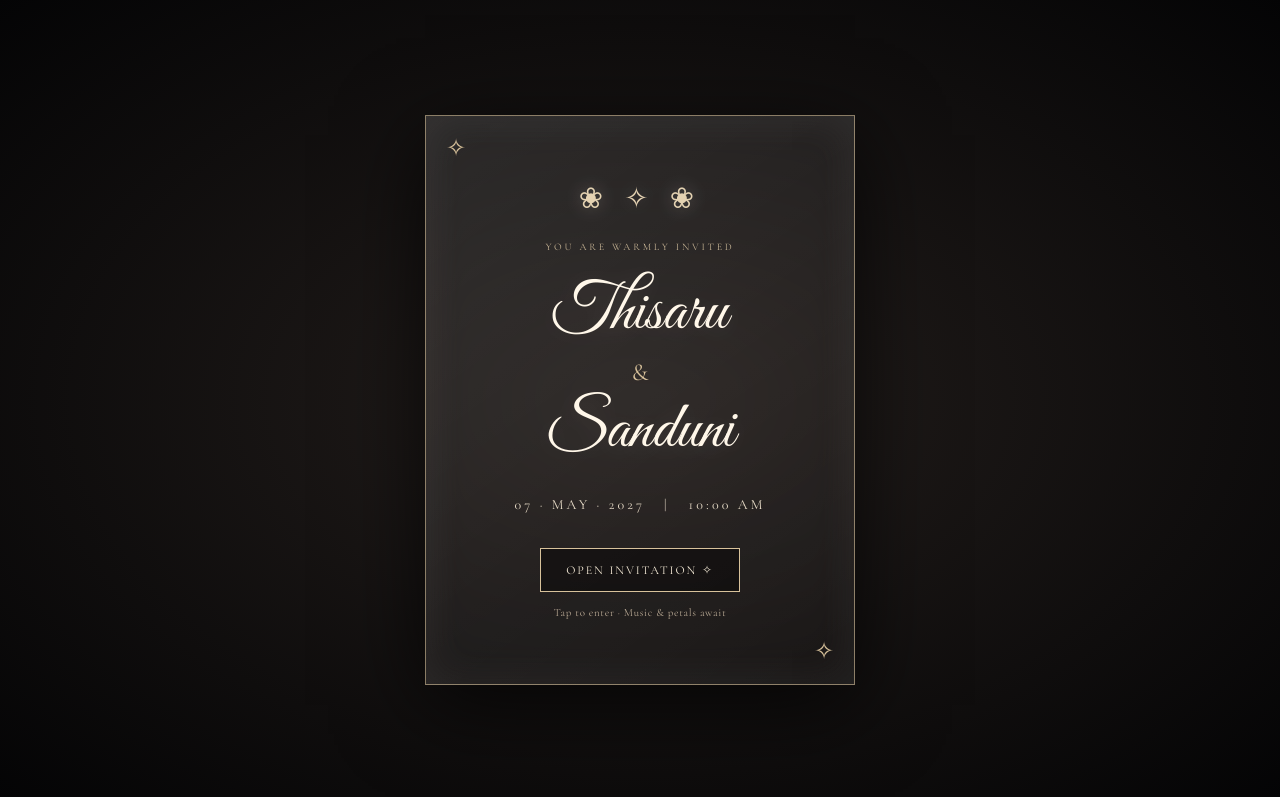
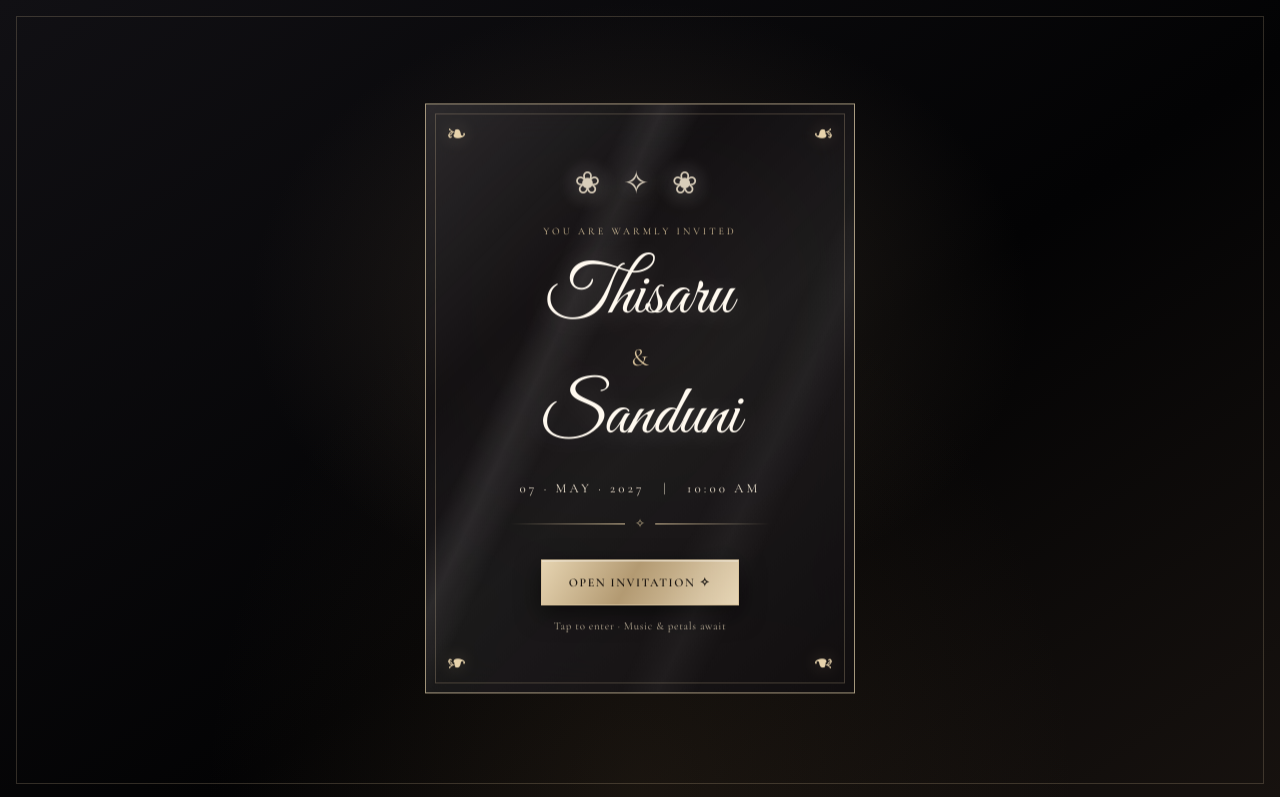
Before and after one commit to vikasithasamarasekara99-hash/wedding-invitation, a plain HTML site: page index.html in a window 1280 px wide. Shown: the top 797 px of the page. Drawn offline with nearby package versions, Linux system fonts and the light colour scheme.

Commit message:
Add files via upload

```diff
--- a/index.html
+++ b/index.html
@@ -52,31 +52,43 @@ footer{text-align:center;padding:32px 10px 45px;color:#c9bda9;font-style:italic;
 @media(max-width:440px){.music-toggle{right:10px;bottom:12px;padding:10px 13px;font-size:13px}}
 
 
-/* Elegant invitation-opening screen: the visitor's tap can start audio on mobile browsers. */
-.opening-screen{position:fixed;inset:0;z-index:100;display:grid;place-items:center;padding:24px;background:radial-gradient(ellipse at center,rgba(44,37,34,.78),rgba(4,4,5,.98)),#080809;transition:opacity .9s ease,visibility .9s ease}
+/* Cinematic luxury opening: black-glass invitation, silver-gold foil, floral corners and a graceful reveal. */
+.opening-screen{position:fixed;inset:0;z-index:100;display:grid;place-items:center;padding:22px;overflow:hidden;background:radial-gradient(ellipse at 50% 38%,rgba(72,60,48,.48),transparent 43%),radial-gradient(ellipse at 50% 100%,rgba(108,84,54,.16),transparent 48%),linear-gradient(145deg,#111014 0%,#030304 56%,#17120f 100%);transition:opacity 1s ease,visibility 1s ease}
+.opening-screen:before{content:"";position:absolute;inset:16px;border:1px solid #d8c29b36;pointer-events:none}
+.opening-screen:after{content:"";position:absolute;inset:-30%;pointer-events:none;background:linear-gradient(112deg,transparent 38%,#fff0 44%,#fff2 48%,#d8c29b22 50%,transparent 56%);transform:translateX(-65%) rotate(8deg);animation:openingSweep 7s ease-in-out infinite}
 .opening-screen.closed{opacity:0;visibility:hidden;pointer-events:none}
-.opening-card{position:relative;width:min(430px,100%);min-height:570px;display:flex;flex-direction:column;align-items:center;justify-content:center;text-align:center;padding:42px 28px;border:1px solid #d8c29b99;background:linear-gradient(145deg,rgba(255,255,255,.10),rgba(255,255,255,.025));box-shadow:0 20px 80px #000b,inset 0 0 45px #fff1;backdrop-filter:blur(18px);color:#f4ead9}
-.opening-card:before,.opening-card:after{content:'✧';position:absolute;color:#d8c29b;font-size:24px}.opening-card:before{top:18px;left:20px}.opening-card:after{bottom:18px;right:20px}
-.opening-florals{font-size:29px;letter-spacing:.25em;color:#e4d2b2;margin-bottom:25px;text-shadow:0 0 20px #fff4}
-.opening-eyebrow{font-size:10px;letter-spacing:.28em;text-transform:uppercase;color:#c9b797;margin-bottom:24px}
-.opening-names{font-family:'Great Vibes',cursive;font-size:clamp(46px,12vw,66px);line-height:1.1;color:#fff7e9;text-shadow:0 3px 24px #fff2}
-.opening-amp{font-family:'Cormorant Garamond',serif;font-size:24px;color:#d8c29b;margin:8px 0}
-.opening-date{font-family:'Cormorant Garamond',serif;font-size:14px;letter-spacing:.22em;margin-top:28px;color:#e8dcc8}
-.open-button{margin-top:35px;padding:14px 25px;border:1px solid #d8c29b;background:rgba(10,9,9,.55);color:#f8edda;letter-spacing:.16em;text-transform:uppercase;font:12px 'Cormorant Garamond','Noto Serif Sinhala',serif;cursor:pointer;transition:background .25s,transform .25s}
-.open-button:hover{background:#5a4934;transform:translateY(-2px)}
-.opening-note{margin-top:14px;font-size:11px;letter-spacing:.06em;color:#b9aa95}
-@media(max-height:700px){.opening-card{min-height:0;padding:28px 22px}.opening-florals{margin-bottom:14px}.open-button{margin-top:22px}}
+.opening-card{position:relative;isolation:isolate;width:min(430px,100%);min-height:590px;display:flex;flex-direction:column;align-items:center;justify-content:center;text-align:center;padding:48px 28px;border:1px solid #e9d6aeaa;background:linear-gradient(135deg,rgba(255,255,255,.13),rgba(255,255,255,.025) 30%,rgba(255,255,255,.065) 54%,rgba(255,255,255,.015)),rgba(12,10,12,.76);box-shadow:0 26px 100px #000e,inset 0 0 0 5px #fff03,inset 0 0 55px #fff1,0 0 38px #d8c29b12;backdrop-filter:blur(22px);-webkit-backdrop-filter:blur(22px);color:#f4ead9;animation:cardFloat 6s ease-in-out infinite}
+.opening-card:before{content:"";position:absolute;inset:9px;border:1px solid #d8c29b42;pointer-events:none;z-index:-1}
+.opening-card:after{content:"";position:absolute;inset:0;pointer-events:none;background:linear-gradient(115deg,transparent 18%,#fff0 29%,#fff2 34%,transparent 40%,transparent 66%,#fff1 72%,transparent 78%);opacity:.6}
+.opening-corner{position:absolute;color:#e7d3ac;font-size:25px;text-shadow:0 0 18px #d8c29b55;line-height:1}.opening-corner.tl{top:18px;left:20px}.opening-corner.tr{top:18px;right:20px;transform:scaleX(-1)}.opening-corner.bl{bottom:18px;left:20px;transform:scaleY(-1)}.opening-corner.br{bottom:18px;right:20px;transform:scale(-1)}
+.opening-florals{font-size:31px;letter-spacing:.25em;color:#eee2cc;margin-bottom:23px;text-shadow:0 0 24px #fff5;filter:drop-shadow(0 4px 12px #d8c29b22);animation:floralGlow 4s ease-in-out infinite}
+.opening-eyebrow{font-size:10px;letter-spacing:.30em;text-transform:uppercase;color:#d8c29b;margin-bottom:22px}
+.opening-names{font-family:'Great Vibes',cursive;font-size:clamp(49px,12vw,70px);line-height:1.08;color:#fff9ef;text-shadow:0 3px 28px #fff3}
+.opening-amp{font-family:'Cormorant Garamond',serif;font-size:25px;color:#d8c29b;margin:7px 0}
+.opening-date{font-family:'Cormorant Garamond',serif;font-size:13px;letter-spacing:.24em;margin-top:26px;color:#f0e5d2}
+.opening-rule{display:flex;align-items:center;gap:10px;width:70%;margin:20px auto 0;color:#d8c29b;font-size:12px}.opening-rule:before,.opening-rule:after{content:"";height:1px;flex:1;background:linear-gradient(90deg,transparent,#d8c29b)}.opening-rule:after{transform:scaleX(-1)}
+.open-button{position:relative;overflow:hidden;margin-top:29px;padding:15px 27px;border:1px solid #d8c29b;background:linear-gradient(120deg,#e6d4b1 0%,#b39a72 45%,#e7d6b6 100%);color:#17120e;letter-spacing:.13em;text-transform:uppercase;font:600 12px 'Cormorant Garamond','Noto Serif Sinhala',serif;cursor:pointer;box-shadow:0 8px 24px #0008,inset 0 1px #fff9;transition:transform .3s,box-shadow .3s}
+.open-button:before{content:"";position:absolute;inset:0;background:linear-gradient(110deg,transparent 25%,#fff9 50%,transparent 75%);transform:translateX(-120%);transition:transform .7s}.open-button:hover:before{transform:translateX(120%)}.open-button:hover{transform:translateY(-2px);box-shadow:0 12px 30px #000a,0 0 22px #d8c29b28}
+.opening-note{margin-top:14px;font-size:11px;letter-spacing:.06em;color:#c5b69f}
+.opening-screen.leaving .opening-card{animation:cardReveal .95s cubic-bezier(.2,.75,.2,1) forwards}.opening-screen.leaving:after{animation:lightFlash .9s ease-out forwards}
+@keyframes openingSweep{0%,35%{transform:translateX(-70%) rotate(8deg);opacity:0}50%{opacity:.8}75%,100%{transform:translateX(70%) rotate(8deg);opacity:0}}
+@keyframes cardFloat{0%,100%{transform:translateY(0)}50%{transform:translateY(-7px)}}@keyframes floralGlow{0%,100%{opacity:.82}50%{opacity:1;filter:drop-shadow(0 0 12px #fff5)}}
+@keyframes cardReveal{0%{transform:scale(1) rotateX(0);opacity:1;filter:brightness(1)}45%{transform:scale(1.035) rotateX(-2deg);opacity:1;filter:brightness(1.35)}100%{transform:scale(1.13) translateY(-18px);opacity:0;filter:brightness(1.7)}}@keyframes lightFlash{0%{opacity:0}45%{opacity:1;background:radial-gradient(ellipse at center,#fff3,#d8c29b20 30%,transparent 70%)}100%{opacity:0}}
+@media(max-height:700px){.opening-card{min-height:0;padding:30px 22px}.opening-florals{margin-bottom:14px}.open-button{margin-top:22px}}
+@media(prefers-reduced-motion:reduce){.opening-card,.opening-florals,.opening-screen:after{animation:none!important}.opening-screen.leaving .opening-card{animation:none!important}}
 </style>
 </head>
 <body>
 <div class="opening-screen" id="openingScreen" role="dialog" aria-modal="true" aria-label="Wedding invitation">
   <div class="opening-card">
+    <span class="opening-corner tl" aria-hidden="true">❧</span><span class="opening-corner tr" aria-hidden="true">❧</span><span class="opening-corner bl" aria-hidden="true">❧</span><span class="opening-corner br" aria-hidden="true">❧</span>
     <div class="opening-florals" aria-hidden="true">❀ ✧ ❀</div>
     <div class="opening-eyebrow" data-en="You are warmly invited" data-si="ආදරයෙන් ආරාධනා කරමු">You are warmly invited</div>
     <div class="opening-names" data-en="Thisaru" data-si="තිසරු">Thisaru</div>
     <div class="opening-amp">&amp;</div>
     <div class="opening-names" data-en="Sanduni" data-si="සඳුනි">Sanduni</div>
     <div class="opening-date">07 · MAY · 2027 &nbsp; | &nbsp; 10:00 AM</div>
+    <div class="opening-rule" aria-hidden="true">✧</div>
     <button class="open-button" id="openInvitation" type="button" data-en="Open Invitation ✧" data-si="ආරාධනා පත විවෘත කරන්න ✧">Open Invitation ✧</button>
     <div class="opening-note" data-en="Tap to enter · Music & petals await" data-si="ඇතුළු වීමට ඔබන්න · සංගීතය හා මල් පෙති සමඟ">Tap to enter · Music & petals await</div>
   </div>
@@ -159,7 +171,8 @@ const musicLabel=document.getElementById('musicLabel');
 const musicIcon=document.getElementById('musicIcon');
 let musicOn=false;
 async function openWeddingInvitation(){
-  document.getElementById('openingScreen').classList.add('closed');
+  const opening=document.getElementById('openingScreen');
+  opening.classList.add('leaving');
   // The tap on this button is a user gesture, allowing mobile browsers to start audio.
   try{
     await bgMusic.play();
@@ -171,6 +184,7 @@ async function openWeddingInvitation(){
   }catch(err){
     musicLabel.textContent=lang==='si'?'සංගීතය අරඹන්න':'Play Wedding Music';
   }
+  setTimeout(()=>opening.classList.add('closed'),850);
 }
 document.getElementById('openInvitation').addEventListener('click',openWeddingInvitation);
 musicToggle.addEventListener('click',async()=>{
```
